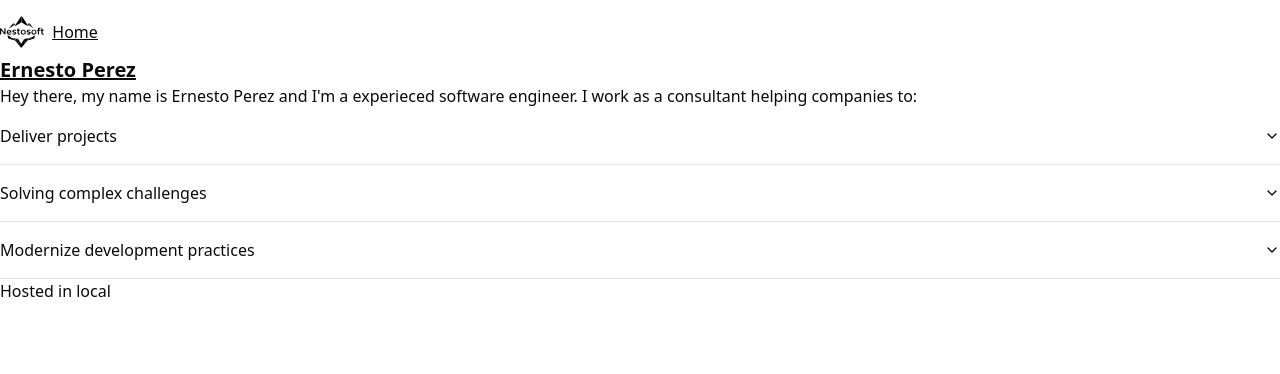
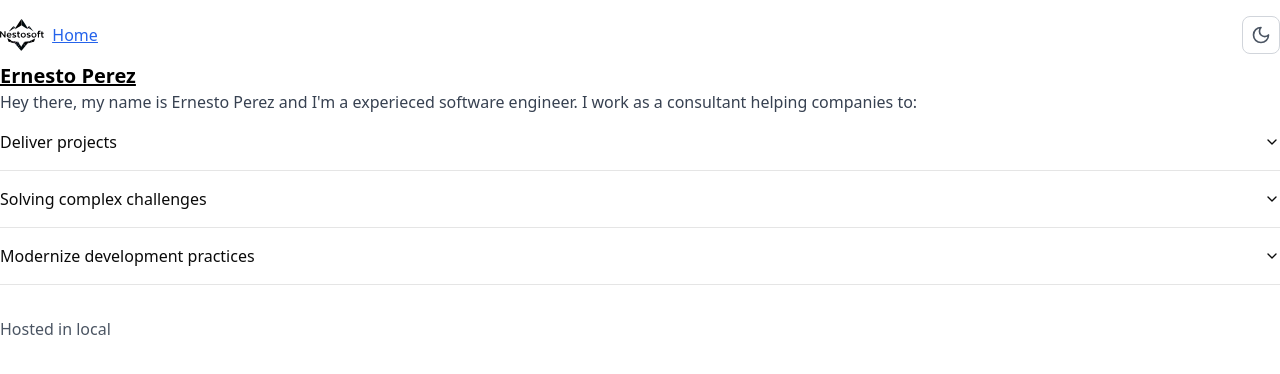
Before and after one commit to nestosoft/nestosoft_web, a React (Vite) app: page / in a window 1280 px wide. Shown: the top 374 px of the page. Built offline with nearby package versions, Linux system fonts and the light colour scheme.

Commit message:
adding dark theme

```diff
--- a/src/App.tsx
+++ b/src/App.tsx
@@ -4,9 +4,11 @@ import CaseStudies from "./pages/CaseStudies"
 import Rememberthis from "./components/Rememberthis"
 import NotFound from "./pages/NotFound"
 import Layout from "./components/Layout"
+import { ThemeProvider } from "./contexts/ThemeContext"
 
 function App() {
     return (
+        <ThemeProvider>
           <BrowserRouter>
             <Routes>
               <Route path="/" element={<Layout />}>
@@ -17,6 +19,7 @@ function App() {
               </Route>
             </Routes>
           </BrowserRouter>
+        </ThemeProvider>
       )
 }
 
--- a/src/components/Layout.tsx
+++ b/src/components/Layout.tsx
@@ -1,21 +1,25 @@
 
 import {  Outlet } from 'react-router-dom';
 import Navigation from './Navigation';
+import ThemeToggle from './ThemeToggle';
 import logo from '../../public/nestosoft_logo_black_icon.svg'
 
 
 const Layout = ({}) => {
     console.log(import.meta.env.VITE_HOST)
     return (
-        <div className='bg-white container mx-auto mt-4'>
-          <header className='flex flex-row'>
-            <img alt="nestosoft logo"  src={logo} className='h-8 mr-2 '/>
-            <Navigation />
+        <div className='min-h-screen bg-white dark:bg-gray-900 container mx-auto mt-4 transition-colors'>
+          <header className='flex flex-row items-center justify-between'>
+            <div className='flex flex-row items-center'>
+              <img alt="nestosoft logo"  src={logo} className='h-8 mr-2 '/>
+              <Navigation />
+            </div>
+            <ThemeToggle />
           </header>
           <div className='content mt-2'>
             <Outlet />
           </div>
-          <footer>
+          <footer className='text-gray-600 dark:text-gray-400 mt-8'>
             Hosted in {import.meta.env.VITE_HOST}
           </footer>
         </div>
--- a/src/components/Navigation.tsx
+++ b/src/components/Navigation.tsx
@@ -11,7 +11,7 @@ const Navigation = () => {
             <NavLink
               to="/"
               className={({ isActive }) => {
-                return isActive ? 'underline' : 'text-black';
+                return isActive ? 'underline text-blue-600 dark:text-blue-400' : 'text-black dark:text-white hover:text-blue-600 dark:hover:text-blue-400';
               }}
             >
               <NavigationMenuLink>Home</NavigationMenuLink>
--- /dev/null
+++ b/src/components/ThemeToggle.tsx
@@ -0,0 +1,22 @@
+import { Moon, Sun } from "lucide-react";
+import { useTheme } from "../contexts/ThemeContext";
+
+const ThemeToggle = () => {
+  const { theme, toggleTheme } = useTheme();
+
+  return (
+    <button
+      onClick={toggleTheme}
+      className="p-2 rounded-lg border border-gray-300 dark:border-gray-600 bg-white dark:bg-gray-800 hover:bg-gray-100 dark:hover:bg-gray-700 transition-colors"
+      aria-label={`Switch to ${theme === 'light' ? 'dark' : 'light'} mode`}
+    >
+      {theme === 'light' ? (
+        <Moon className="h-5 w-5 text-gray-600 dark:text-gray-300" />
+      ) : (
+        <Sun className="h-5 w-5 text-gray-600 dark:text-gray-300" />
+      )}
+    </button>
+  );
+};
+
+export default ThemeToggle;
--- /dev/null
+++ b/src/contexts/ThemeContext.tsx
@@ -0,0 +1,68 @@
+import React, { createContext, useContext, useEffect, useState } from 'react';
+
+type Theme = 'light' | 'dark';
+
+interface ThemeContextType {
+  theme: Theme;
+  toggleTheme: () => void;
+}
+
+const ThemeContext = createContext<ThemeContextType | undefined>(undefined);
+
+export const useTheme = () => {
+  const context = useContext(ThemeContext);
+  if (context === undefined) {
+    throw new Error('useTheme must be used within a ThemeProvider');
+  }
+  return context;
+};
+
+interface ThemeProviderProps {
+  children: React.ReactNode;
+}
+
+export const ThemeProvider: React.FC<ThemeProviderProps> = ({ children }) => {
+  const [theme, setTheme] = useState<Theme>(() => {
+    // Check if theme is stored in localStorage
+    const savedTheme = localStorage.getItem('theme') as Theme;
+    if (savedTheme) {
+      return savedTheme;
+    }
+
+    // Check system preference
+    if (window.matchMedia && window.matchMedia('(prefers-color-scheme: dark)').matches) {
+      return 'dark';
+    }
+
+    return 'light';
+  });
+
+  useEffect(() => {
+    // Apply theme to document root
+    const root = window.document.documentElement;
+
+    if (theme === 'dark') {
+      root.classList.add('dark');
+    } else {
+      root.classList.remove('dark');
+    }
+
+    // Save to localStorage
+    localStorage.setItem('theme', theme);
+  }, [theme]);
+
+  const toggleTheme = () => {
+    setTheme(prevTheme => prevTheme === 'light' ? 'dark' : 'light');
+  };
+
+  const value = {
+    theme,
+    toggleTheme
+  };
+
+  return (
+    <ThemeContext.Provider value={value}>
+      {children}
+    </ThemeContext.Provider>
+  );
+};
--- a/src/pages/Home.tsx
+++ b/src/pages/Home.tsx
@@ -3,8 +3,8 @@ import { Accordion, AccordionItem, AccordionTrigger, AccordionContent } from "@/
 const Home = ({}) => {
     return (
     <>
-        <h1 className="text-xl font-bold underline">Ernesto Perez</h1>
-        <h2>Hey there, my name is Ernesto Perez and I'm a experieced software engineer. I work as a consultant helping companies to:</h2>
+        <h1 className="text-xl font-bold underline text-black dark:text-white">Ernesto Perez</h1>
+        <h2 className="text-gray-700 dark:text-gray-300">Hey there, my name is Ernesto Perez and I'm a experieced software engineer. I work as a consultant helping companies to:</h2>
         <Accordion type="single" collapsible className="w-full">
           <AccordionItem value="item-1">
             <AccordionTrigger>Deliver projects</AccordionTrigger>
```
Also changed, not shown: 1 other file (tests, documents, lock files or other folders). Lines whose indentation alone changed are shown as unchanged.
